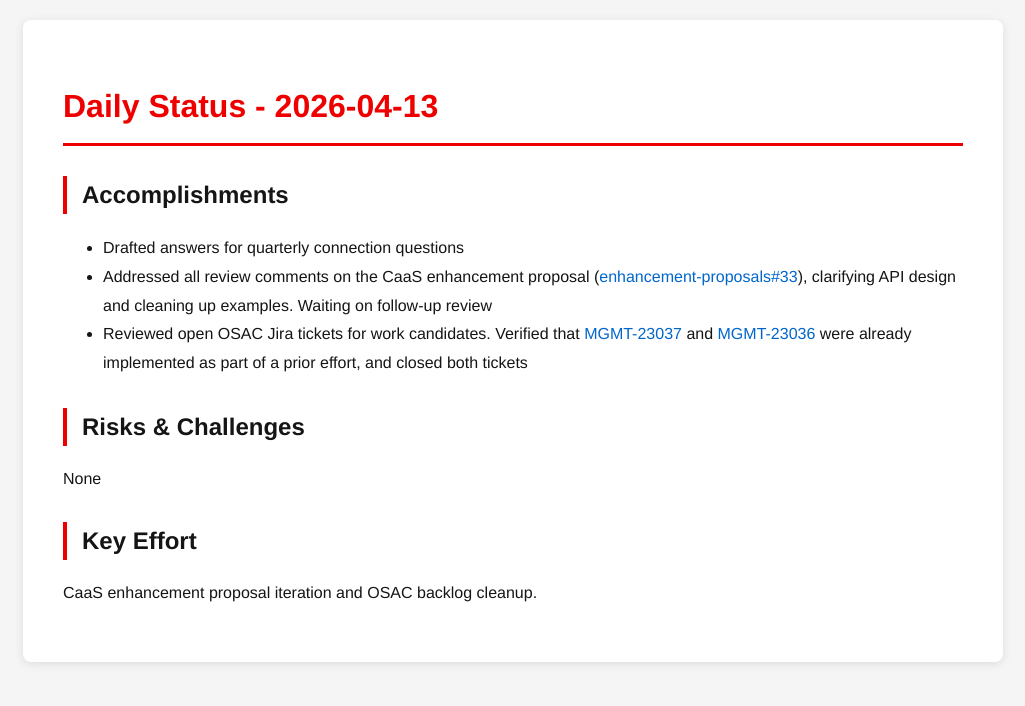
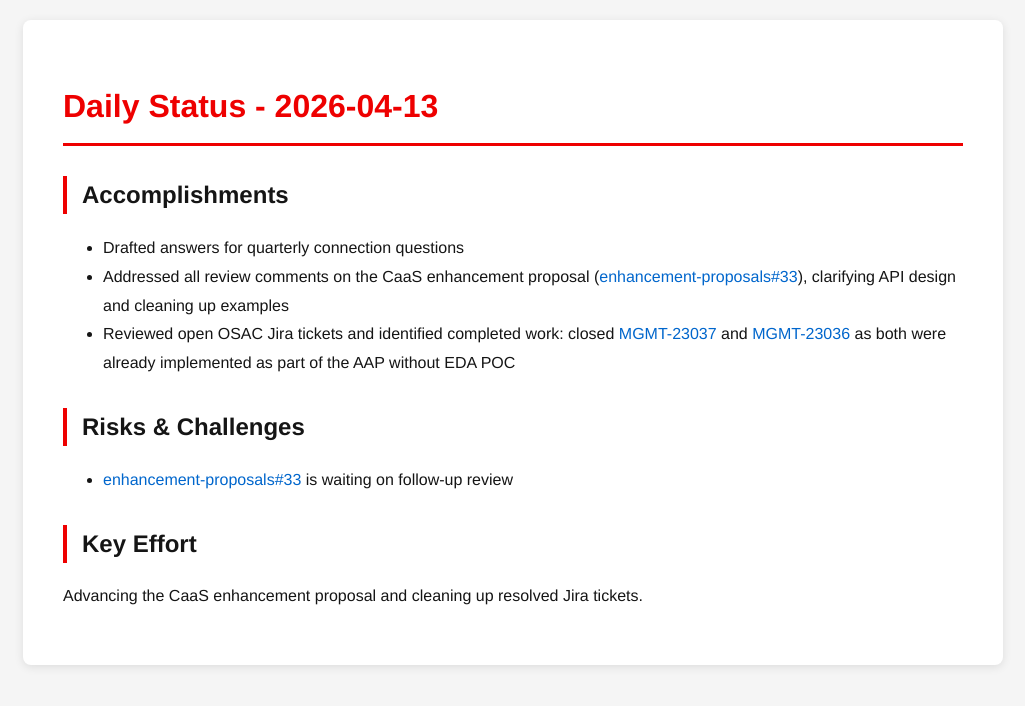
Before and after one commit to tzvatot/daily-status, a Jekyll site: the page built from 2026-04-13.md, in a window 1280 px wide. Shown: the top 706 px of the page, without its empty margins (127-1152 px from the left). Built offline with Jekyll 4.4.1, drawn with Linux system fonts in a browser that asks for light colours.

Commit message:
Daily status update - 2026-04-13

```diff
--- a/2026-04-13.md
+++ b/2026-04-13.md
@@ -8,11 +8,11 @@ date: 2026-04-13
 
 ## Accomplishments
 - Drafted answers for quarterly connection questions
-- Addressed all review comments on the CaaS enhancement proposal ([enhancement-proposals#33](https://github.com/osac-project/enhancement-proposals/pull/33)), clarifying API design and cleaning up examples. Waiting on follow-up review
-- Reviewed open OSAC Jira tickets for work candidates. Verified that [MGMT-23037](https://redhat.atlassian.net/browse/MGMT-23037) and [MGMT-23036](https://redhat.atlassian.net/browse/MGMT-23036) were already implemented as part of a prior effort, and closed both tickets
+- Addressed all review comments on the CaaS enhancement proposal ([enhancement-proposals#33](https://github.com/osac-project/enhancement-proposals/pull/33)), clarifying API design and cleaning up examples
+- Reviewed open OSAC Jira tickets and identified completed work: closed [MGMT-23037](https://redhat.atlassian.net/browse/MGMT-23037) and [MGMT-23036](https://redhat.atlassian.net/browse/MGMT-23036) as both were already implemented as part of the AAP without EDA POC
 
 ## Risks & Challenges
-None
+- [enhancement-proposals#33](https://github.com/osac-project/enhancement-proposals/pull/33) is waiting on follow-up review
 
 ## Key Effort
-CaaS enhancement proposal iteration and OSAC backlog cleanup.
+Advancing the CaaS enhancement proposal and cleaning up resolved Jira tickets.
```
